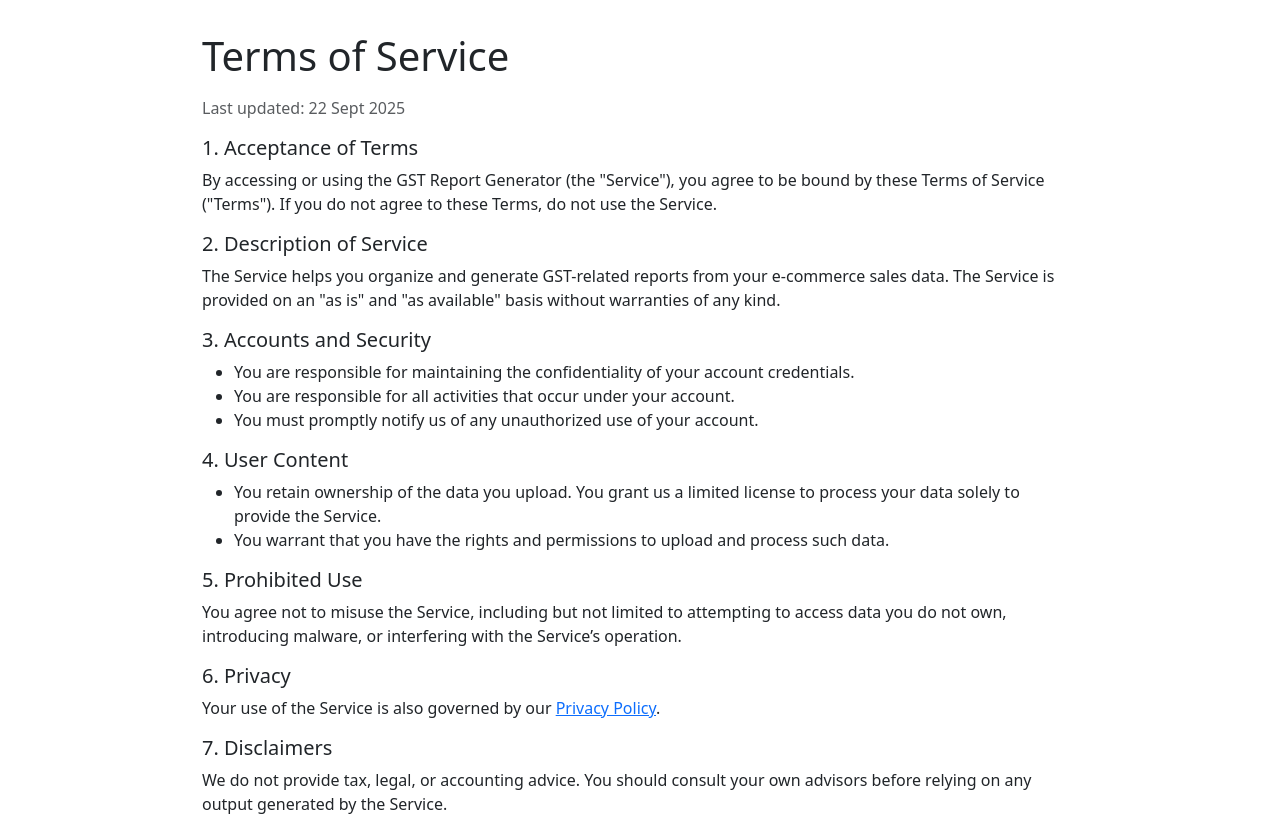
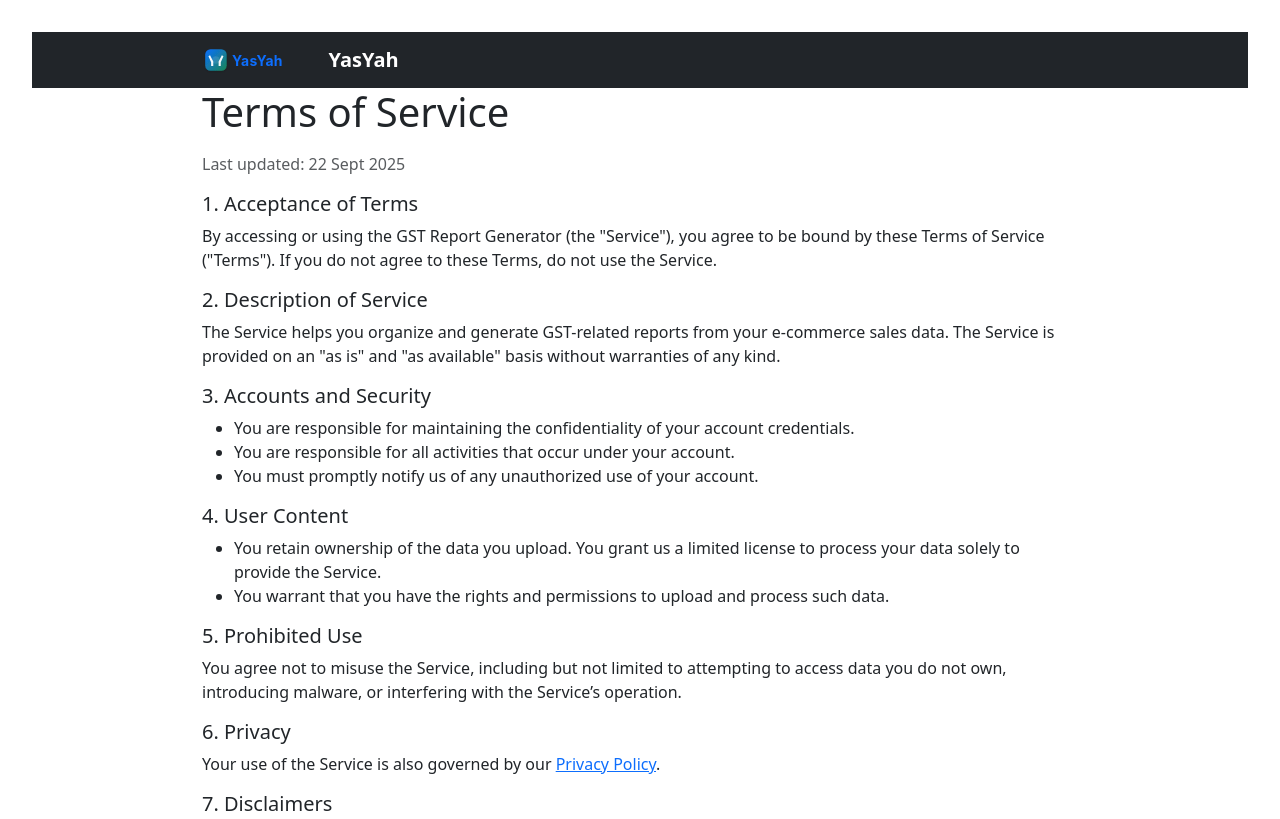
Before and after one commit to rakeshkanojia96-rgb/gst-report-generator, a plain HTML site: page terms.html in a window 1280 px wide. Shown: the top 819 px of the page. Drawn offline with nearby package versions, Linux system fonts and the light colour scheme.

Commit message:
Update terms.html

```diff
--- a/terms.html
+++ b/terms.html
@@ -11,6 +11,15 @@
   </style>
 </head>
 <body>
+  <nav class="navbar navbar-expand-lg navbar-dark bg-dark">
+  <div class="container">
+    <a class="navbar-brand fw-bold d-flex align-items-center" href="./index.html">
+      <img src="/gst-report-generator/logo-yasyah.svg?v=1"
+           alt="YasYah" height="28" class="me-2" onerror="this.style.display='none';">
+      <span>YasYah</span>
+    </a>
+  </div>
+</nav>
   <div class="container">
     <h1 class="mb-3">Terms of Service</h1>
     <p class="text-muted">Last updated: 22 Sept 2025</p>
```
